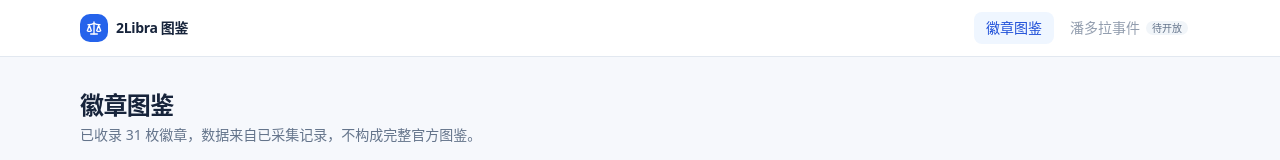
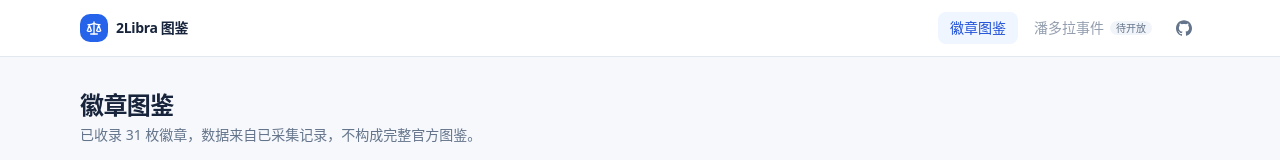
Before and after one commit to vhxubo/2libra-dex, a React (Vite) app: page /badges in a window 1280 px wide. Shown: the top 160 px of the page. Built offline with nearby package versions, Linux system fonts and the light colour scheme.

Commit message:
feat: add github repo link to header

```diff
--- a/src/app/SiteHeader.tsx
+++ b/src/app/SiteHeader.tsx
@@ -39,6 +39,18 @@ export function SiteHeader() {
               待开放
             </span>
           </span>
+          <a
+            href="https://github.com/vhxubo/2libra-dex"
+            target="_blank"
+            rel="noreferrer noopener"
+            aria-label="GitHub 仓库"
+            title="GitHub 仓库"
+            className="flex items-center rounded-md px-2 py-1.5 text-muted-foreground transition-colors hover:text-foreground focus-visible:outline-none focus-visible:ring-2 focus-visible:ring-ring focus-visible:ring-offset-2"
+          >
+            <svg viewBox="0 0 24 24" fill="currentColor" className="size-4" aria-hidden>
+              <path d="M12 .297c-6.63 0-12 5.373-12 12 0 5.303 3.438 9.8 8.205 11.385.6.113.82-.258.82-.577 0-.285-.01-1.04-.015-2.04-3.338.724-4.042-1.61-4.042-1.61C4.422 18.07 3.633 17.7 3.633 17.7c-1.087-.744.084-.729.084-.729 1.205.084 1.838 1.236 1.838 1.236 1.07 1.835 2.809 1.305 3.495.998.108-.776.417-1.305.76-1.605-2.665-.3-5.466-1.332-5.466-5.93 0-1.31.465-2.38 1.235-3.22-.135-.303-.54-1.523.105-3.176 0 0 1.005-.322 3.3 1.23.96-.267 1.98-.399 3-.405 1.02.006 2.04.138 3 .405 2.28-1.552 3.285-1.23 3.285-1.23.645 1.653.24 2.873.12 3.176.765.84 1.23 1.91 1.23 3.22 0 4.61-2.805 5.625-5.475 5.92.42.36.81 1.096.81 2.22 0 1.606-.015 2.896-.015 3.286 0 .315.21.69.825.57C20.565 22.092 24 17.592 24 12.297c0-6.627-5.373-12-12-12" />
+            </svg>
+          </a>
         </nav>
       </div>
     </header>
```
